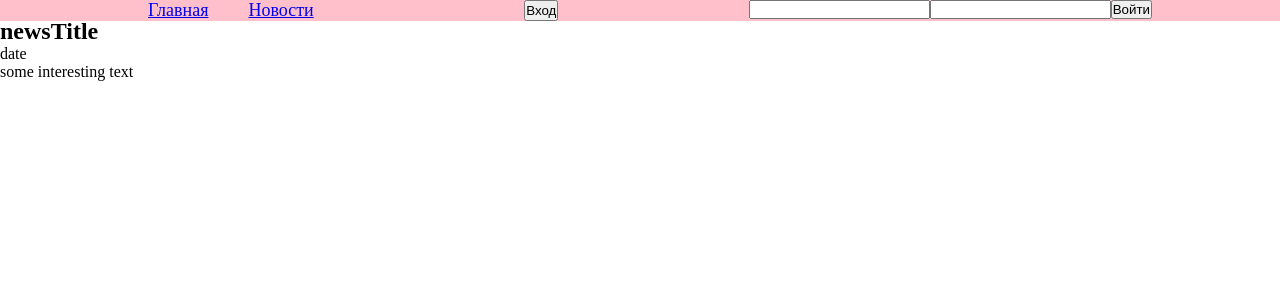
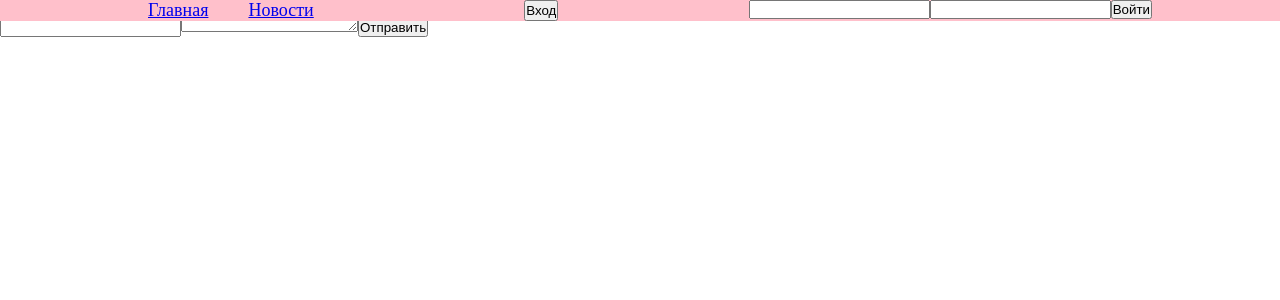
Before and after one commit to Rookiebutgood/news-with-redux, a React (Create React App) app: page /news in a window 1280 px wide. Shown: the top 300 px of the page. Built offline with nearby package versions, Linux system fonts and the light colour scheme.

Commit message:
hide news without approve, add addNews

```diff
--- a/src/components/LoginForm.jsx
+++ b/src/components/LoginForm.jsx
@@ -14,8 +14,6 @@ function LoginForm({ isAuth, login }) {
   )
 }
 
-
-
 const mapDispatchToProps = dispatch => {
   return {
     login: (username, password) => dispatch(loginAction(username, password))
--- a/src/components/News.jsx
+++ b/src/components/News.jsx
@@ -1,9 +1,9 @@
 import NewsArticle from './NewsArticle';
 import { useEffect, useState } from 'react';
 import { connect } from 'react-redux';
+import NewsForm from './NewsForm';
 
  function News({ articles }) {
-   console.log(articles)
    let [articlesList, setArticlesList] = useState([])
 
    useEffect(() => {
@@ -15,7 +15,7 @@ import { connect } from 'react-redux';
    }, [articles])
   return (
     <div>
-      News
+      <NewsForm />
       {articlesList}
     </div>
   )
--- a/src/components/NewsArticle.jsx
+++ b/src/components/NewsArticle.jsx
@@ -1,12 +1,15 @@
 import { connect } from 'react-redux';
 
-function NewsArticle({ article, isAuth }) {
+function NewsArticle({ article, user }) {
+  const isShow = article.isApproved || article.author === user.username || user.role === 'admin';
   return (
-    <div className="newsArticle">
+    <>
+    { isShow &&
+      <div className="newsArticle">
       <h2 className="newsArticle__title">{article.title}</h2>
       <span className="newsArticle__date">{article.date}</span>
       <p className="newsArticle__text">{article.text}</p>
-      { isAuth &&
+      { user.role === 'admin' &&
         <div>
           {article.isApproved ?
             <span>Одобрено</span>
@@ -17,12 +20,14 @@ function NewsArticle({ article, isAuth }) {
         </div>
       }
     </div>
+    }
+    </>
   )
 }
 
 const mapStateToProps = state => {
   return {
-    isAuth: state.auth.isAuth
+    user: state.auth
   }
 }
 
--- a/src/components/NewsForm.jsx
+++ b/src/components/NewsForm.jsx
@@ -1,14 +1,33 @@
-import { useState } from "react"
+import { useState } from 'react';
+import { connect } from 'react-redux';
+import { addNews } from '../redux/actions';
 
-export default function NewsForm() {
+function NewsForm({ user, addNews }) {
   let [title, setTitle] = useState('');
   let [text, setText] = useState('');
 
   return(
     <div className="newsForm">
       <input type="text" onChange= {e=>setTitle(e.target.value)}/>
-      <texarea onChange= {e=>setText(e.target.value)} />
-      <input type="submit" value="Отправить" />
+      <textarea onChange= {e=>setText(e.target.value)}></textarea>
+      <input
+        type="submit"
+        value="Отправить"
+        onClick={()=>addNews(title, text, 'today', user.username)}
+      />
     </div>
   )
 }
+
+const mapStateToProps = state => {
+  return {
+    user: state.auth
+  }
+}
+
+const mapDispatchToProps = dispatch => {
+  return {
+    addNews: (title, text, date, author) => dispatch(addNews(title, text, date, author))
+  }
+}
+export default connect(mapStateToProps, mapDispatchToProps)(NewsForm)
--- a/src/redux/reducers.js
+++ b/src/redux/reducers.js
@@ -11,7 +11,7 @@ const initialNews = [
     title: 'newsTitle',
     date: 'date',
     text: 'some interesting text',
-    isApproved: true,
+    isApproved: false,
     author: 'bob'
   }
 ]
@@ -47,6 +47,7 @@ function news(state = initialNews, action) {
           title: action.payload.title,
           date: action.payload.date,
           text: action.payload.text,
+          author: action.payload.author,
           isApproved : action.payload.isApproved
         }
       ]
```
